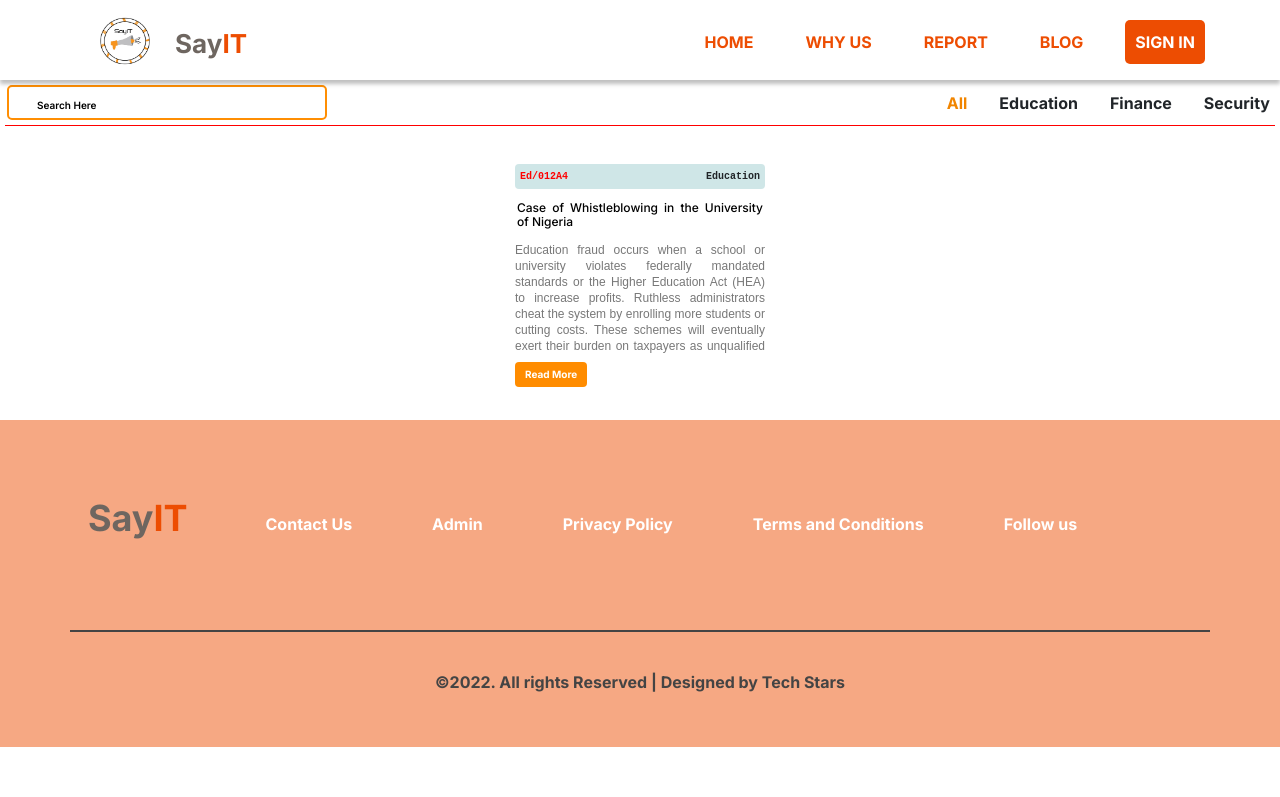
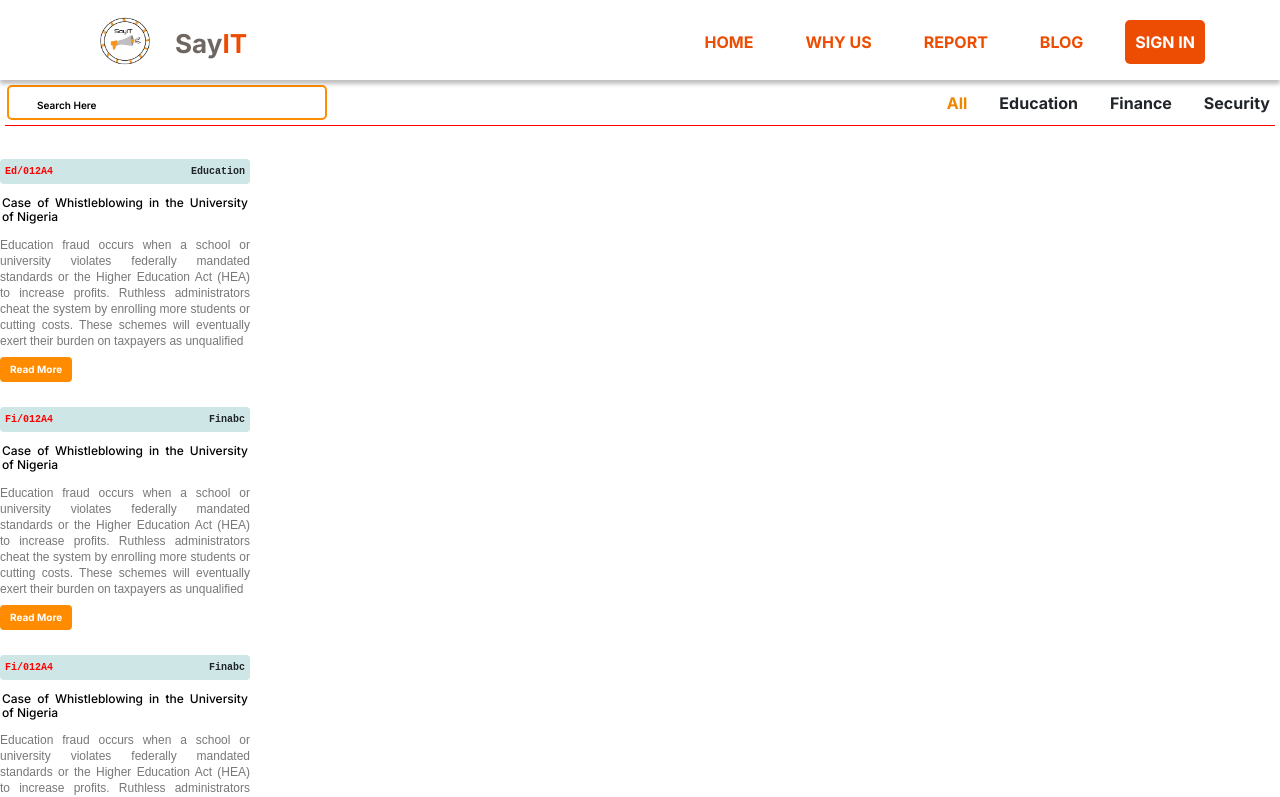
Before and after one commit to godswilludoh/SayIT-React, a React (Create React App) app: page /blog in a window 1280 px wide. Shown: the top 797 px of the page. Built offline with nearby package versions, Linux system fonts and the light colour scheme.

Commit message:
worked on blog cards list rendering

```diff
--- a/src/pages/blog/Blogsearch.js
+++ b/src/pages/blog/Blogsearch.js
@@ -1,5 +1,6 @@
 import React from 'react';
 import { SearchBlog } from '../../helper/search/SearchBlog';
+import { BlogCard } from '../../utility/BlogCard';
 import './Blog.css';
 
 export const Blogsearch = () => {
@@ -17,29 +18,7 @@ export const Blogsearch = () => {
 				</header>
 			</div>
 			<section id='blog_grid-container'>
-				<div class='blog_box-wrapper'>
-					<div class='blog_description-label'>
-						<span class='blog_code'>Ed/012A4</span>
-						<span class='blog_sector-category'>Education</span>
-					</div>
-					<h4 class='blog_brief'>
-						Case of Whistleblowing in the University of Nigeria
-					</h4>
-					<h6 class='blog_summary'>
-						Education fraud occurs when a school or university violates
-						federally mandated standards or the Higher Education Act (HEA) to
-						increase profits. Ruthless administrators cheat the system by
-						enrolling more students or cutting costs. These schemes will
-						eventually exert their burden on taxpayers as unqualified students
-						whose grades were artificially inflated will fail to repay their
-						loans. Blowing the whistle against this type of fraudulent practices
-						help the government uncover those who prey on youths who want to
-						receive an education to improve their lives.
-					</h6>
-					<button class='read_more-button'>
-						<a href='./read-more.html'>Read More</a>
-					</button>
-				</div>
+				<BlogCard />
 			</section>
 		</>
 	);
--- a/src/utility/BlogCard.js
+++ b/src/utility/BlogCard.js
@@ -1,18 +1,48 @@
-const BlogCard = {
-	default: [
+import React, { useState } from 'react';
+
+export const BlogCard = () => {
+	const [cards, setCards] = useState([
 		{
 			id: 1,
 			sectorId: 'Ed/012A4',
 			sector: 'Education',
 			title: 'Case of Whistleblowing in the University of Nigeria',
-			desc: 'Education fraud occurs when a school or university violates federally mandated standards or the Higher Education Act (HEA) to increase profits. Ruthless administrators cheat the system by enrolling more students or cutting costs. These schemes will eventually exert their burden on taxpayers as unqualified',
+			description:
+				'Education fraud occurs when a school or university violates federally mandated standards or the Higher Education Act (HEA) to increase profits. Ruthless administrators cheat the system by enrolling more students or cutting costs. These schemes will eventually exert their burden on taxpayers as unqualified',
 		},
 		{
 			id: 2,
 			sectorId: 'Fi/012A4',
 			sector: 'Finabc',
 			title: 'Case of Whistleblowing in the University of Nigeria',
-			desc: 'Education fraud occurs when a school or university violates federally mandated standards or the Higher Education Act (HEA) to increase profits. Ruthless administrators cheat the system by enrolling more students or cutting costs. These schemes will eventually exert their burden on taxpayers as unqualified',
+			description:
+				'Education fraud occurs when a school or university violates federally mandated standards or the Higher Education Act (HEA) to increase profits. Ruthless administrators cheat the system by enrolling more students or cutting costs. These schemes will eventually exert their burden on taxpayers as unqualified',
 		},
-	],
+		{
+			id: 3,
+			sectorId: 'Fi/012A4',
+			sector: 'Finabc',
+			title: 'Case of Whistleblowing in the University of Nigeria',
+			description:
+				'Education fraud occurs when a school or university violates federally mandated standards or the Higher Education Act (HEA) to increase profits. Ruthless administrators cheat the system by enrolling more students or cutting costs. These schemes will eventually exert their burden on taxpayers as unqualified',
+		},
+	]);
+
+	return (
+		<main>
+			{cards.map((card) => (
+				<div class='blog_box-wrapper' key={card.id}>
+					<div class='blog_description-label'>
+						<span class='blog_code'>{card.sectorId}</span>
+						<span class='blog_sector-category'>{card.sector}</span>
+					</div>
+					<h4 class='blog_brief'>{card.title}</h4>
+					<h6 class='blog_summary'>{card.description}</h6>
+					<button class='read_more-button'>
+						<a href='./read-more.html'>Read More</a>
+					</button>
+				</div>
+			))}
+		</main>
+	);
 };
```
